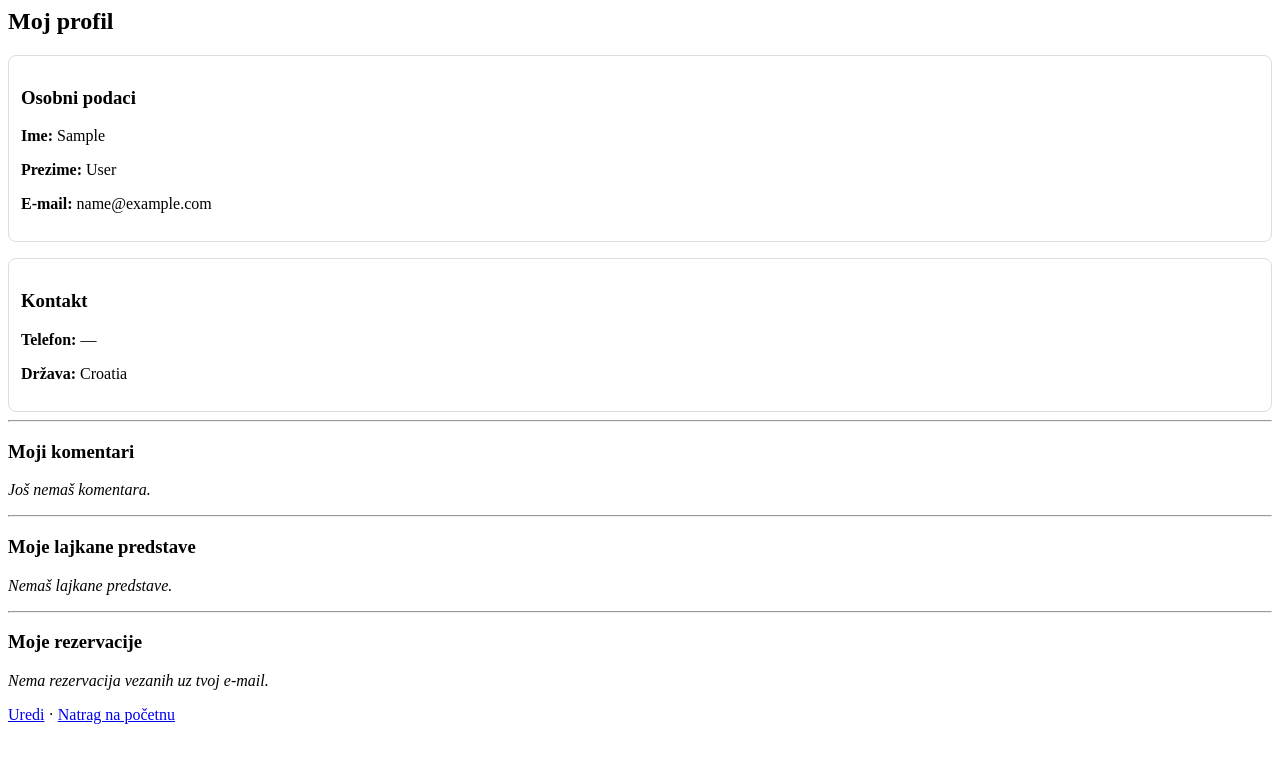
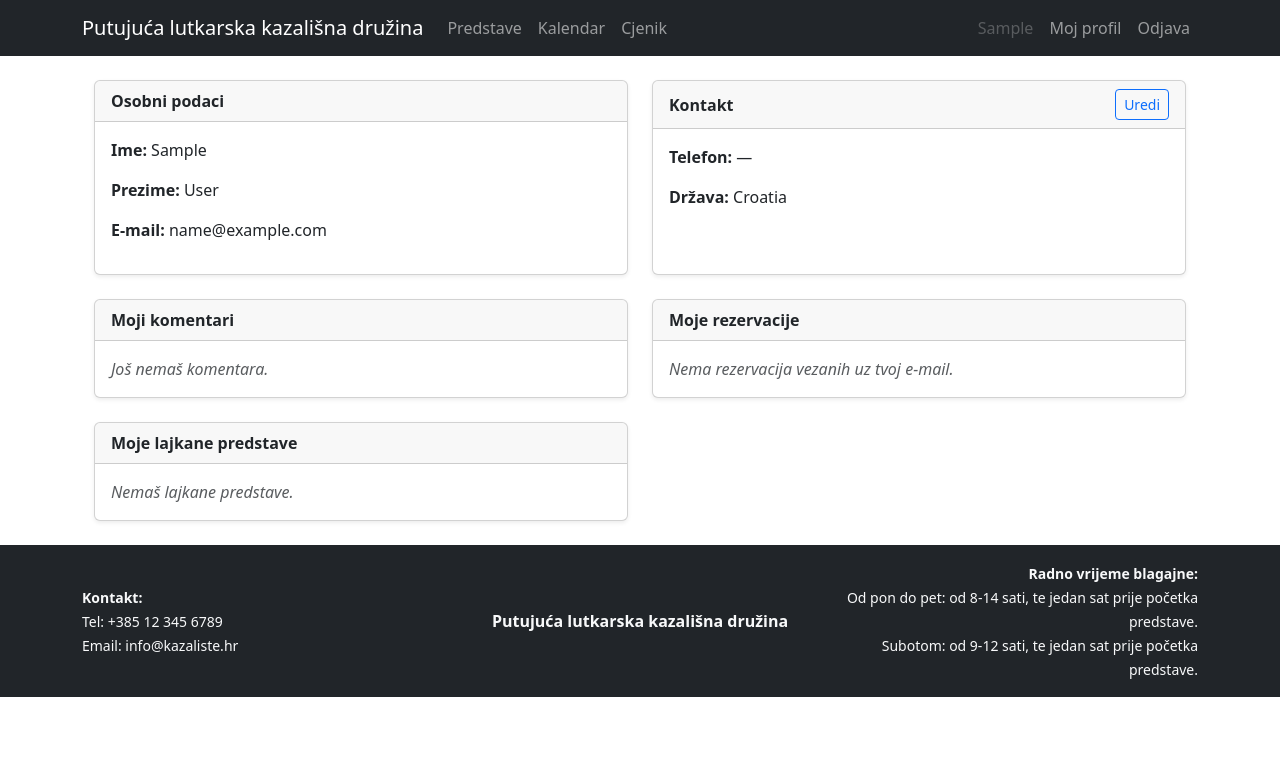
Before and after one commit to pericdominik/theater_web_app, a Django app: page /profile/ in a window 1280 px wide. Shown: the top 763 px of the page. Run offline with Django 5.2, Linux system fonts and the light colour scheme; the visitor is signed in with stand-in values (Sample User, id 1); data comes from the database, SQL or seed files in the repository; data that the repository does not hold is empty.

Commit message:
Stilski ureden profil - bootstrap

```diff
--- a/kazaliste_project/kazaliste/templates/kazaliste/base.html
+++ b/kazaliste_project/kazaliste/templates/kazaliste/base.html
@@ -51,9 +51,36 @@
         {% endblock %}
     </main>
 
-    <footer class="bg-dark text-light text-center py-3 mt-4">
-        <p><a href="{% url 'index' %}" class="text-light">Putujuća lutkarska kazališna družina</a></p>
-    </footer>
+    <footer class="bg-dark text-light py-3 mt-4">
+  <div class="container">
+    <div class="row text-center text-md-start align-items-center">
+
+      <div class="col-md-4 mb-2 mb-md-0 text-md-start">
+        <small>
+          <strong>Kontakt:</strong><br>
+          Tel: +385 12 345 6789<br>
+          Email: info@kazaliste.hr
+        </small>
+      </div>
+
+      <div class="col-md-4 mb-2 mb-md-0 text-center">
+        <a href="{% url 'index' %}" class="text-light text-decoration-none"><strong>Putujuća lutkarska kazališna družina</strong></a>
+      </div>
+
+      <div class="col-md-4 text-md-end">
+        <small>
+          <strong>Radno vrijeme blagajne:</strong><br>
+            Od pon do pet: od 8-14 sati, te jedan sat prije početka predstave.<br>
+            Subotom: od 9-12 sati, te jedan sat prije početka predstave.
+        </small>
+      </div>
+    </div>
+  </div>
+</footer>
+
+    </div>
+  </div>
+</footer>
 
 
     <script src="https://cdn.jsdelivr.net/npm/bootstrap@5.3.7/dist/js/bootstrap.bundle.min.js" integrity="sha384-ndDqU0Gzau9qJ1lfW4pNLlhNTkCfHzAVBReH9diLvGRem5+R9g2FzA8ZGN954O5Q" crossorigin="anonymous"></script>
--- a/kazaliste_project/kazaliste/templates/kazaliste/profile.html
+++ b/kazaliste_project/kazaliste/templates/kazaliste/profile.html
@@ -1,95 +1,136 @@
-<h2>Moj profil</h2>
+{% extends "kazaliste/base.html" %}
 
-{% if not edit %}
-  <div style="border:1px solid #ddd; padding:12px; border-radius:8px; margin-bottom:16px;">
-    <h3>Osobni podaci</h3>
+{% block title %}Moj profil{% endblock %}
+
+{% block content %}
+<div class="container my-4">
+
+  <div class="row g-4 mb-4">
+    <div class="col-md-6">
+      <div class="card shadow-sm h-100">
+        <div class="card-header"><strong>Osobni podaci</strong></div>
+        <div class="card-body">
           <p><strong>Ime:</strong> {{ user_obj.first_name|default:"—" }}</p>
           <p><strong>Prezime:</strong> {{ user_obj.last_name|default:"—" }}</p>
-    <p><strong>E‑mail:</strong> {{ user_obj.email|default:"—" }}</p>
+          <p><strong>E-mail:</strong> {{ user_obj.email|default:"—" }}</p>
+        </div>
+      </div>
     </div>
 
-  <div style="border:1px solid #ddd; padding:12px; border-radius:8px;">
-    <h3>Kontakt</h3>
+     <div class="col-md-6">
+      <div class="card shadow-sm h-100" id="kontakt">
+        <div class="card-header d-flex justify-content-between align-items-center">
+          <strong>Kontakt</strong>
+          {% if not edit %}
+            <a href="{% url 'profile' %}?edit=1#kontakt" class="btn btn-sm btn-outline-primary">Uredi</a>
+          {% endif %}
+        </div>
+
+        <div class="card-body">
+          {% if not edit %}
             <p><strong>Telefon:</strong> {{ account.phone|default:"—" }}</p>
             <p><strong>Država:</strong> {{ account.country|default:"—" }}</p>
+          {% else %}
+            <form method="post" action="{% url 'profile' %}?edit=1#kontakt">
+              {% csrf_token %}
+              {{ form.as_p }}
+              <div class="d-flex gap-2">
+                <button type="submit" class="btn btn-primary btn-sm">Spremi</button>
+                <a href="{% url 'profile' %}#kontakt" class="btn btn-outline-secondary btn-sm">Odustani</a>
+              </div>
+            </form>
+          {% endif %}
+        </div>
+      </div>
+    </div>
   </div>
 
-  <hr>
+  <div class="row g-4">
+    <div class="col-md-6">
 
-  <h3>Moji komentari</h3>
+      <div class="card shadow-sm mb-4">
+        <div class="card-header"><strong>Moji komentari</strong></div>
+        <div class="card-body">
           {% if comments %}
-    <ul>
+            <ul class="list-group list-group-flush">
               {% for c in comments %}
-        <li style="margin-bottom:8px;">
+                <li class="list-group-item">
                   <a href="{% url 'predstava_detail' c.predstava.pk %}">{{ c.predstava.title }}</a>
                   — {{ c.created_at|date:"d.m.Y H:i" }}
                   {% if c.approved %}
-            <span style="color:green;">(odobren)</span>
+                    <span class="badge bg-success">Odobren</span>
                   {% else %}
-            <span style="color:#b97;">(čeka odobrenje)</span>
+                    <span class="badge bg-warning text-dark">Čeka odobrenje</span>
                   {% endif %}
-          <br>{{ c.text|linebreaks }}
+                  <div>{{ c.text|linebreaks }}</div>
                 </li>
               {% endfor %}
             </ul>
           {% else %}
-    <p><em>Još nemaš komentara.</em></p>
+            <p class="text-muted mb-0"><em>Još nemaš komentara.</em></p>
           {% endif %}
+        </div>
+      </div>
 
-  <hr>
-
-  <h3>Moje lajkane predstave</h3>
+      <div class="card shadow-sm">
+        <div class="card-header"><strong>Moje lajkane predstave</strong></div>
+        <div class="card-body">
           {% if likes %}
-    <ul>
+            <ul class="list-group list-group-flush">
               {% for l in likes %}
-        <li><a href="{% url 'predstava_detail' l.predstava.pk %}">{{ l.predstava.title }}</a></li>
+                <li class="list-group-item">
+                  <a href="{% url 'predstava_detail' l.predstava.pk %}">{{ l.predstava.title }}</a>
+                </li>
               {% endfor %}
             </ul>
           {% else %}
-    <p><em>Nemaš lajkane predstave.</em></p>
+            <p class="text-muted mb-0"><em>Nemaš lajkane predstave.</em></p>
           {% endif %}
+        </div>
+      </div>
 
-<hr>
+    </div>
 
-  <h3>Moje rezervacije</h3>
+    <div class="col-md-6">
+      <div class="card shadow-sm">
+        <div class="card-header"><strong>Moje rezervacije</strong></div>
+        <div class="card-body p-0">
           {% if reservations %}
-    <table border="1" cellpadding="6" cellspacing="0">
-      <thead>
-        <tr><th>Predstava</th><th>Količina</th><th>Status</th><th>Kreirano</th></tr>
+            <table class="table mb-0">
+              <thead class="table-light">
+                <tr>
+                  <th>Predstava</th>
+                  <th>Količina</th>
+                  <th>Status</th>
+                  <th>Kreirano</th>
+                </tr>
               </thead>
               <tbody>
                 {% for r in reservations %}
                   <tr>
                     <td><a href="{% url 'predstava_detail' r.predstava.pk %}">{{ r.predstava.title }}</a></td>
                     <td>{{ r.quantity }}</td>
-            <td>{% if r.status == 'new' %}Nova{% elif r.status == 'closed' %}Zatvorena{% else %}{{ r.status }}{% endif %}</td>
+                    <td>
+                      {% if r.status == 'new' %}
+                        <span class="badge bg-info text-dark">Nova</span>
+                      {% elif r.status == 'closed' %}
+                        <span class="badge bg-secondary">Zatvorena</span>
+                      {% else %}
+                        {{ r.status }}
+                      {% endif %}
+                    </td>
                     <td>{{ r.created_at|date:"d.m.Y H:i" }}</td>
                   </tr>
                 {% endfor %}
               </tbody>
             </table>
           {% else %}
-    <p><em>Nema rezervacija vezanih uz tvoj e‑mail.</em></p>
+            <p class="text-muted m-3"><em>Nema rezervacija vezanih uz tvoj e-mail.</em></p>
           {% endif %}
+        </div>
+      </div>
+    </div>
+  </div>
 
-{% endif %}
-
-{% if edit %}
-  <form method="POST" action="{% url 'profile' %}?edit=1" style="border:1px solid #ddd; padding:12px; border-radius:8px;">
-    {% csrf_token %}
-    {{ form.as_p }}
-    <button type="submit">Spremi promjene</button>
-    <a href="{% url 'profile' %}" style="margin-left:8px;">Odustani</a>
-</form>
-{% endif %}
-
-{% if messages %}
-  <ul style="color: green; margin-top:12px;">
-    {% for m in messages %}<li>{{ m }}</li>{% endfor %}
-  </ul>
-{% endif %}
-
-<p style="margin-top:12px;">
-    <a href="{% url 'profile' %}?edit=1">Uredi</a> ·
-    <a href="{% url 'index' %}">Natrag na početnu</a>
-  </p>
+</div>
+{% endblock %}
```
Also changed, not shown: kazaliste_project/kazaliste/templates/kazaliste/cjenik.html (+4 -5 lines). Lines whose indentation alone changed are shown as unchanged.
